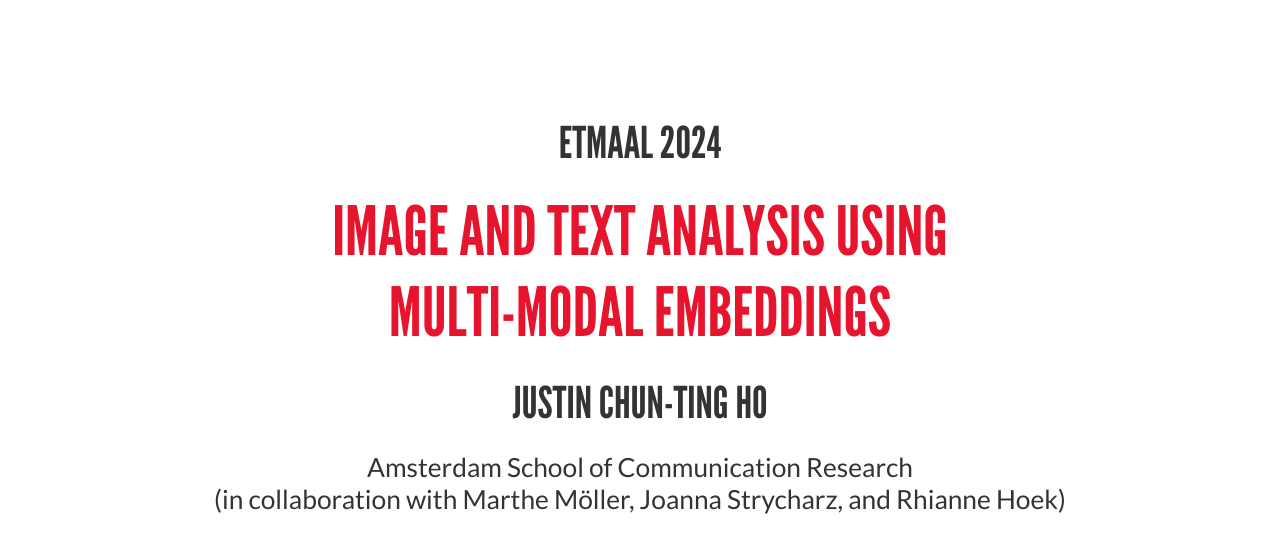
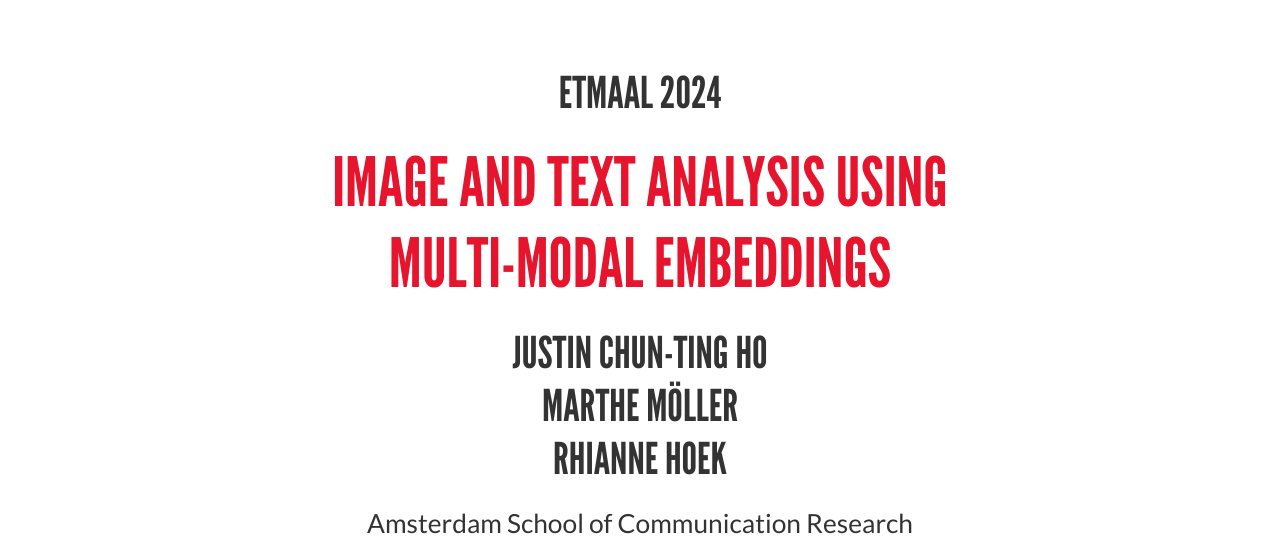
Before and after one commit to justinchuntingho/etmaal2024-slides, a website: page index.html in a window 1280 px wide. Shown: the top 555 px of the page. Drawn offline with Linux system fonts and the light colour scheme.

Commit message:
Update index.html

```diff
--- a/index.html
+++ b/index.html
@@ -20,9 +20,8 @@
 				<div class="withbg">
 					<h4>ETMAAL 2024</h4>
 					<h3>Image and Text Analysis using <br>Multi-modal Embeddings</h3>
-					<h4 style ="color:#333">Justin Chun-ting Ho</h4>
-					<small>Amsterdam School of Communication Research<br>
-					(in collaboration with Marthe Möller, Joanna Strycharz, and Rhianne Hoek)</small>
+					<h4 style ="color:#333">Justin Chun-ting Ho<br>Marthe Möller<br>Rhianne Hoek</h4>
+					<small>Amsterdam School of Communication Research</small>
 					<p><img src="uvalogo.png" width="32%" style="background:none; border:none; box-shadow:none;">
 						<img src="ascorlogo.png" width="40%" style="background:none; border:none; box-shadow:none;"></p>
 				</div>
```
